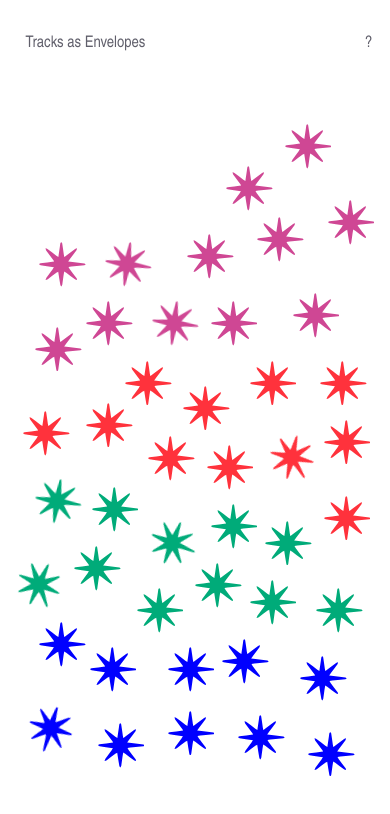
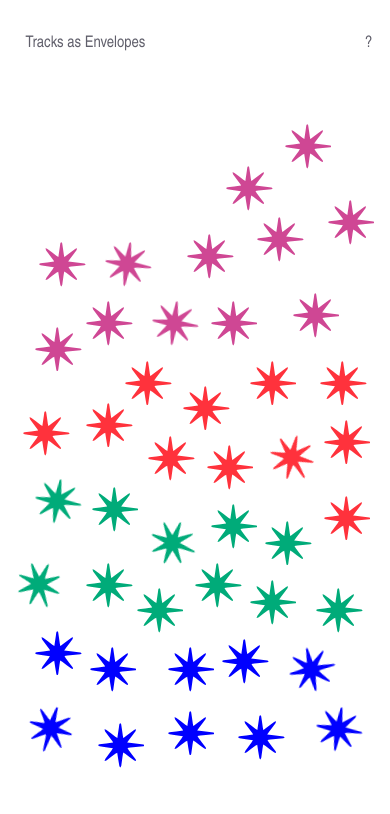
Before and after one commit to it5pa/tracks, a plain HTML site: page index.html in a window 390 px wide. Drawn offline with Linux system fonts and the light colour scheme.

Commit message:
CSS and HTML updates

```diff
--- a/index.html
+++ b/index.html
@@ -1053,7 +1053,7 @@
         season='season4'
         date="Written in November 2022"
         read="Read by Chiara Pagano"
-        linkname="Read Online"
+        linkname="Read online"
         link="https://gd.artun.ee/dearfriend/uploads/dear_friend_43_rachel_kinbar.pdf"
         keywords=""
       >
--- a/style.css
+++ b/style.css
@@ -635,8 +635,9 @@ input[type="range"]{
    left: 4vw;
   }
   #episode1 {
-  bottom: 8vh;
-  left: 79vw;
+    bottom: 11vh;
+    left: 81vw;
+    rotate: 9deg;
   }
   #episode2 {
     bottom: 10vh;
@@ -656,8 +657,9 @@ input[type="range"]{
     rotate: 107deg;
   }
   #episode6 {
-  bottom: 17vh;
-  left: 77vw;
+    bottom: 18vh;
+    left: 74vw;
+    rotate: -12deg;
   }
   #episode7 {
     bottom: 19vh;
@@ -672,8 +674,8 @@ input[type="range"]{
     left: 23vw;
   }
   #episode10 {
-    bottom: 21vh;
-    left: 10vw;
+    bottom: 20vh;
+    left: 9vw;
 }
   #episode11 {
     bottom: 25vh;
@@ -692,8 +694,8 @@ input[type="range"]{
     left: 35vw;
   }
   #episode15 {
-    bottom: 30vh;
-    left: 19vw;
+    bottom: 28vh;
+    left: 22vw;
   }
   #episode16 {
     bottom: 28vh;
```
Lines whose indentation alone changed are shown as unchanged.
